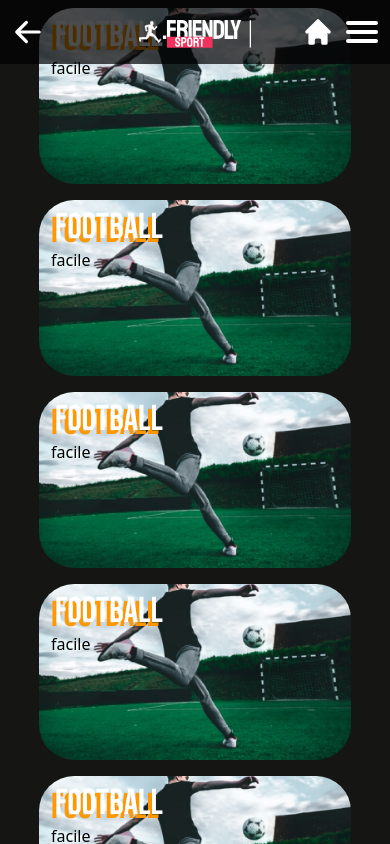
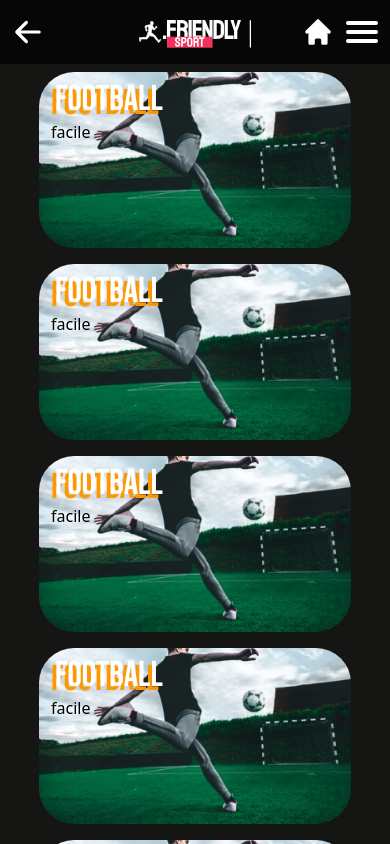
Before and after one commit to QuentinHeinis/FriendlySport, a Vue app: page / in a window 390 px wide. Shown: the top 844 px of the page. Built offline with nearby package versions, Linux system fonts and the light colour scheme; what prettier-plugin-tailwindcss would draw is missing.

Commit message:
fic menu hamburger

```diff
--- a/src/App.vue
+++ b/src/App.vue
@@ -1,6 +1,6 @@
 <template>
 <div class="content">
-    <header class="h-16 fixed top-0 left-0 right-0 flex items-center bg-black bg-opacity-70 z-50">
+    <header id="header" class="h-16 fixed top-0 left-0 right-0 flex items-center bg-black bg-opacity-70 z-30">
         <div class="absolute left-3">
               <ArrowLeftIcon class="h-8 fill-white hover:cursor-pointer" @click="$router.go(-1)"></ArrowLeftIcon>
         </div>
@@ -13,15 +13,49 @@
             </RouterLink>
 
 
-                <div class="h-8  w-8">
-                    <RouterLink to="/Menu" class="w-full h-full flex flex-col justify-evenly">
+                <div class="h-8  w-8 flex flex-col justify-evenly hover:cursor-pointer" @click="Menuopen = !Menuopen">
                       <span class="w-8 h-1 bg-white rounded-md"></span>
                       <span class="w-8 h-1 bg-white rounded-md"></span>
                       <span class="w-8 h-1 bg-white rounded-md"></span>
-                    </RouterLink>
+
                 </div>
 
         </div>
+        <nav class="absolute top-0 h-screen flex flex-col bg-Dark_gray opacity-1 w-screen z-40" v-if="Menuopen" >
+        <div class=" absolute right-3 top-4 h-8  w-8 flex flex-col justify-evenly hover:cursor-pointer"  @click="Menuopen = !Menuopen">
+          <span class="w-8 h-1 bg-white rounded-md rotate-45"></span>
+          <span class="w-8 h-1 bg-white rounded-md rotate-[135deg] absolute"></span>
+        </div>
+        <div class="absolute left-1/2 -translate-x-1/2">
+            <Logo></Logo>
+        </div>
+          <ul class="flex flex-col gap-6 font-oswald uppercase text-lg h-full pl-14 text-white justify-center">
+              <li>
+                  <RouterLink to="/">Accueil</RouterLink>
+              </li>
+              <li>
+                  <RouterLink to="/Profil">Mon Profil</RouterLink>
+              </li>
+              <li>
+                  <RouterLink to="/Create">Créer un évènement</RouterLink>
+              </li>
+              <li>
+                  <RouterLink to="/MyEvent">Mes évènements sportifs</RouterLink>
+              </li>
+              <li>
+                  <RouterLink to="/Favoris">Favoris</RouterLink>
+              </li>
+              <li>
+                  <RouterLink to="/Carte">Carte</RouterLink>
+              </li>
+              <li>
+                  <RouterLink to="/FreePremium">Premium & Avantages</RouterLink>
+              </li>
+              <li>
+                  <RouterLink to="/Contact">Nous Contacter</RouterLink>
+              </li>
+          </ul>
+      </nav>
     </header>
 
 <RouterView/>
@@ -32,19 +66,24 @@
 import { ArrowLeftIcon, HomeIcon } from "@heroicons/vue/solid"
 import Logo from "./components/Logo.vue"
 import router from "./router"
-import MenuView from "./views/MenuView.vue"
 
 export default {
-  components: {MenuView, ArrowLeftIcon, HomeIcon, Logo},
+  components: {ArrowLeftIcon, HomeIcon, Logo},
+  data(){
+      return{
+          Menuopen:false,
+      }
+  },
+
 }
 </script>
 
 <style>
-.content, main{
-  background-color: red;
-  max-width: 750px;
-  margin-left: auto;
-  margin-right: auto;
+.content main{
+    max-width: 750px;
+    margin-left: auto;
+    margin-right: auto;
+    padding-top: 64px;
 }
 
 </style>
--- a/src/router/index.js
+++ b/src/router/index.js
@@ -1,6 +1,5 @@
 import { createRouter, createWebHistory } from 'vue-router'
 import HomeView from '../views/HomeView.vue'
-import MenuView from '../views/MenuView.vue'
 import ProfilView from '../views/ProfilView.vue'
 import CreateEventView from '../views/CreateEventView.vue'
 import MyEventView from '../views/MyEventView.vue'
@@ -13,7 +12,6 @@ const router = createRouter({
   history: createWebHistory(import.meta.env.BASE_URL),
   routes: [
     { path: '/', name: 'HomeView', component: HomeView },
-    { path: '/Menu', name: 'MenuView', component: MenuView },
     { path: '/Profil', name: 'ProfilView', component: ProfilView },
     { path: '/Create', name: 'CreateEventView', component: CreateEventView },
     { path: '/MyEvent', name: 'MyEventView', component: MyEventView },
--- a/src/views/MenuView.vue
+++ /dev/null
@@ -1,51 +0,0 @@
-<template>
-  <div class="h-screen flex flex-col justify-center bg-Dark_gray">
-      <nav>
-          <ul class="flex flex-col gap-6 font-oswald uppercase text-lg h-full pl-14 text-white">
-              <li>
-                  <RouterLink to="/">Accueil</RouterLink>
-              </li>
-              <li>
-                  <RouterLink to="/Profil">Mon Profil</RouterLink>
-              </li>
-              <li>
-                  <RouterLink to="/Create">Créer un évènement</RouterLink>
-              </li>
-              <li>
-                  <RouterLink to="/MyEvent">Mes évènements sportifs</RouterLink>
-              </li>
-              <li>
-                  <RouterLink to="/Favoris">Favoris</RouterLink>
-              </li>
-              <li>
-                  <RouterLink to="/Carte">Carte</RouterLink>
-              </li>
-              <li>
-                  <RouterLink to="/FreePremium">Premium & Avantages</RouterLink>
-              </li>
-              <li>
-                  <RouterLink to="/Contact">Nous Contacter</RouterLink>
-              </li>
-          </ul>
-      </nav>
-  </div>
-  <RouterView/>
-</template>
-
-<script>
-
-import router from "../router"
-export default {
-    name:'MenuView',
-    data(){
-        return{
-
-        }
-    },
-
-}
-</script>
-
-<style>
-
-</style>
```
